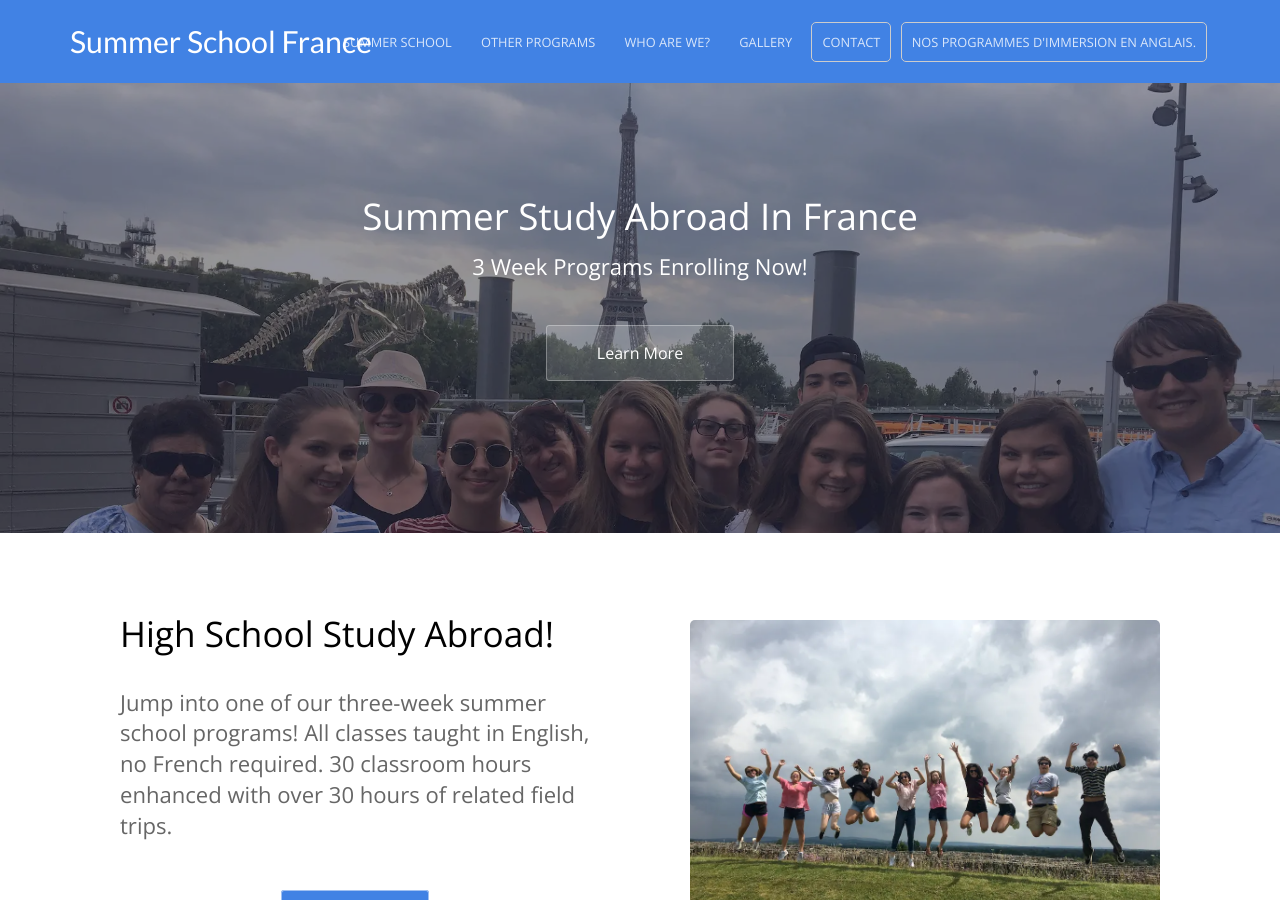
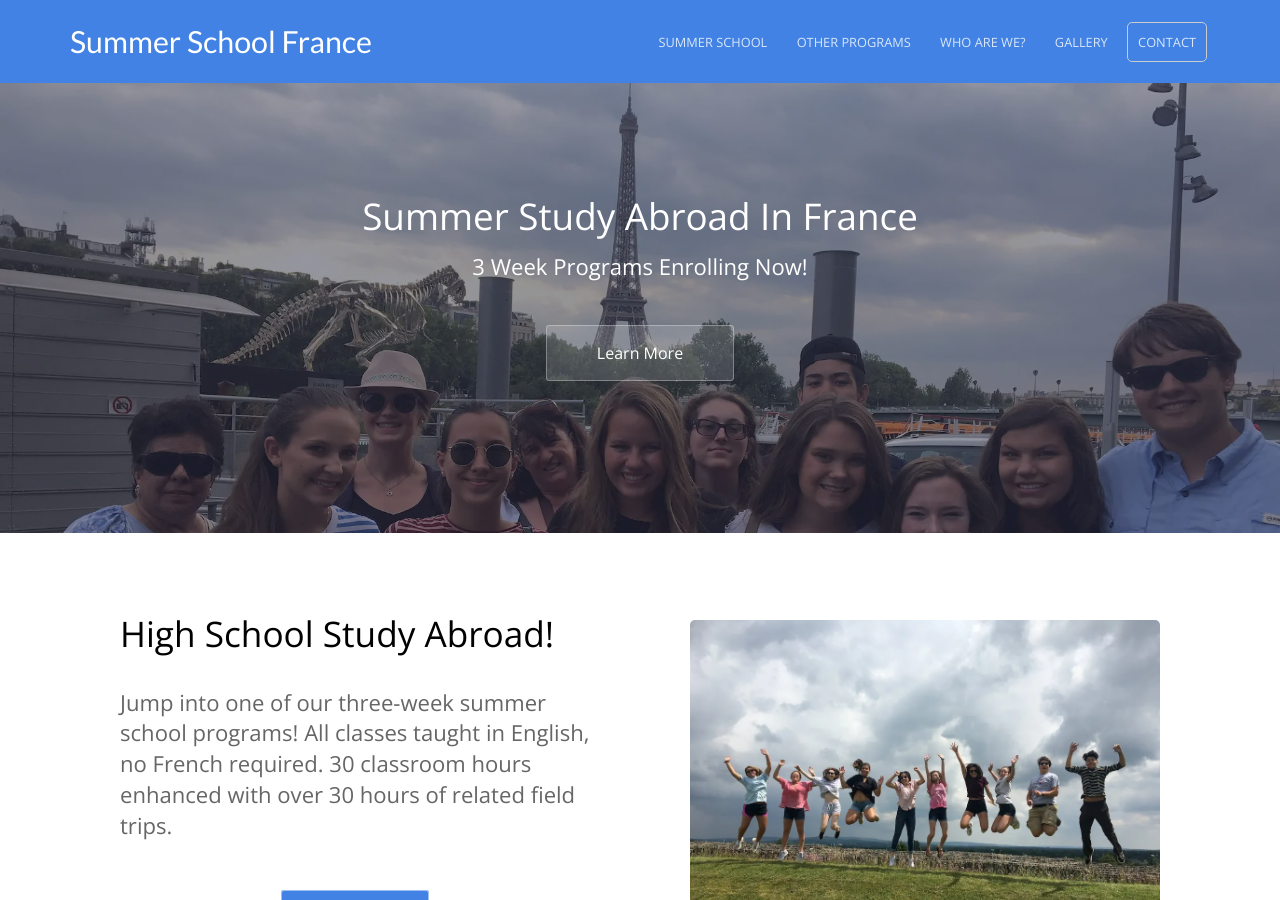
Before and after one commit to baritchie/project1, a Jekyll site: the page built from index.html, in a window 1280 px wide and 900 px high. Built offline with Jekyll 4.4.1, drawn with Linux system fonts in a browser that asks for light colours.

Commit message:
Updated '_data/navigation.yml' via CloudCannon

```diff
--- a/_data/navigation.yml
+++ b/_data/navigation.yml
@@ -18,7 +18,3 @@
   link: /contact/
   new_window: false
   highlight: true
-- name: Nos programmes d'immersion en anglais.
-  link:
-  new_window: false
-  highlight: true
```
